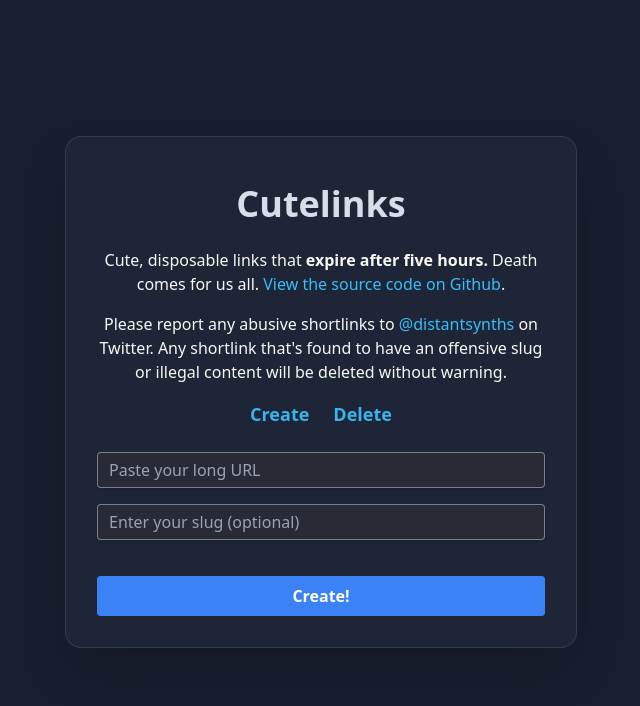
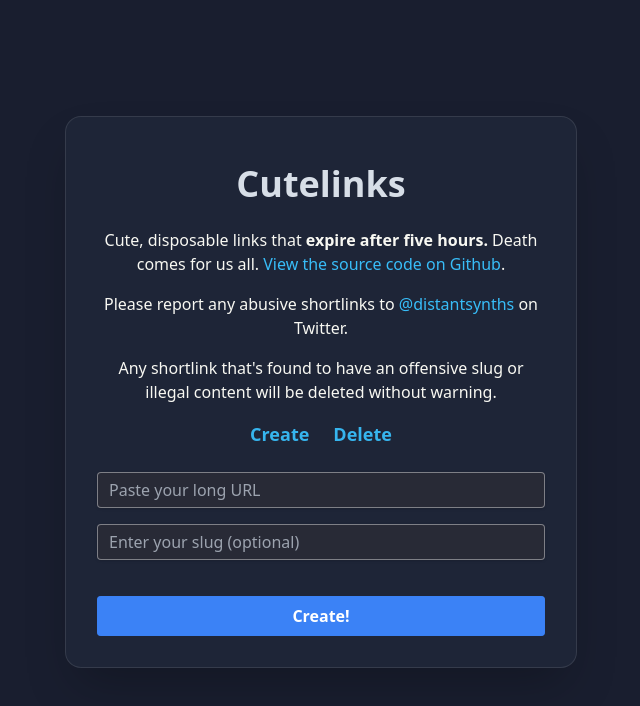
Before and after one commit to flynnjh/cutelinks, a Next.js app: page /create in a window 1280 px wide. Shown: the top 706 px of the page, without its empty margins (319-959 px from the left). Built offline with nearby package versions, Linux system fonts and the light colour scheme.

Commit message:
styling improvments

```diff
--- a/pages/create.js
+++ b/pages/create.js
@@ -43,7 +43,8 @@
         <div className="flex flex-col justify-center place-items-center">
           <h1 className="text-4xl font-semibold text-slate-200/95 py-6">Cutelinks</h1>
           <h5 className="pb-4 text-center">Cute, disposable links that <strong>expire after five hours.</strong> Death comes for us all. <a className="text-sky-400 hover:underline" href="https://github.com/flynnjh/cutelinks">View the source code on Github</a>.</h5>
-          <h5 className="pb-4 text-center">Please report any abusive shortlinks to <a className="text-sky-400 hover:underline" href="https://twitter.com/distantsynths">@distantsynths</a> on Twitter. Any shortlink that&apos;s found to have an offensive slug or illegal content will be deleted without warning.</h5>
+          <h5 className="pb-4 text-center">Please report any abusive shortlinks to <a className="text-sky-400 hover:underline" href="https://twitter.com/distantsynths">@distantsynths</a> on Twitter.</h5>
+          <h5 className="pb-4 text-center">Any shortlink that&apos;s found to have an offensive slug or illegal content will be deleted without warning.</h5>
         </div>
         <div className="flex flex-row text-lg justify-center font-bold text-sky-400/95 pb-4 gap-6 w-auto">
           <Link href="/"><a className="hover:underline">Create</a></Link>
```
